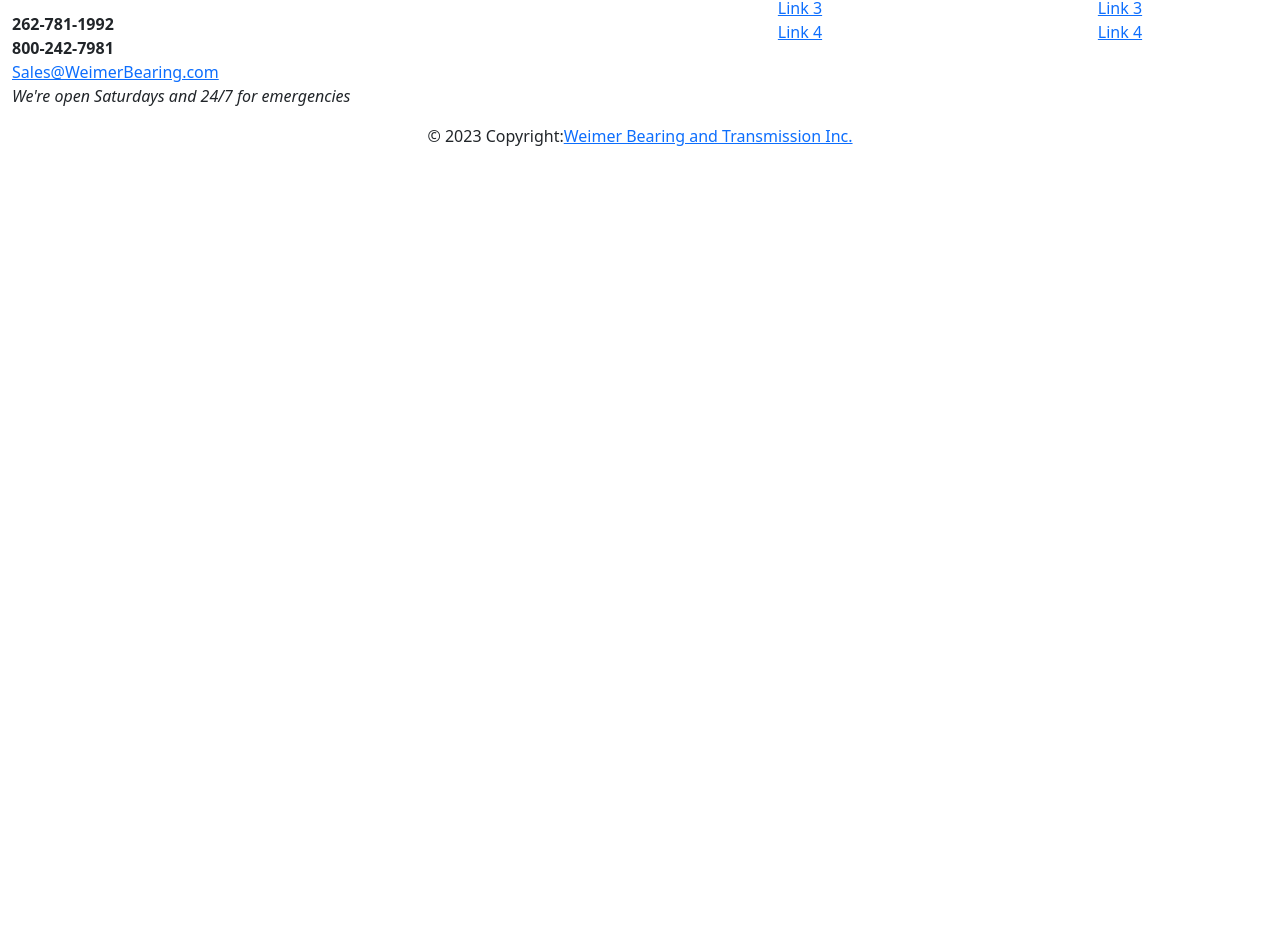
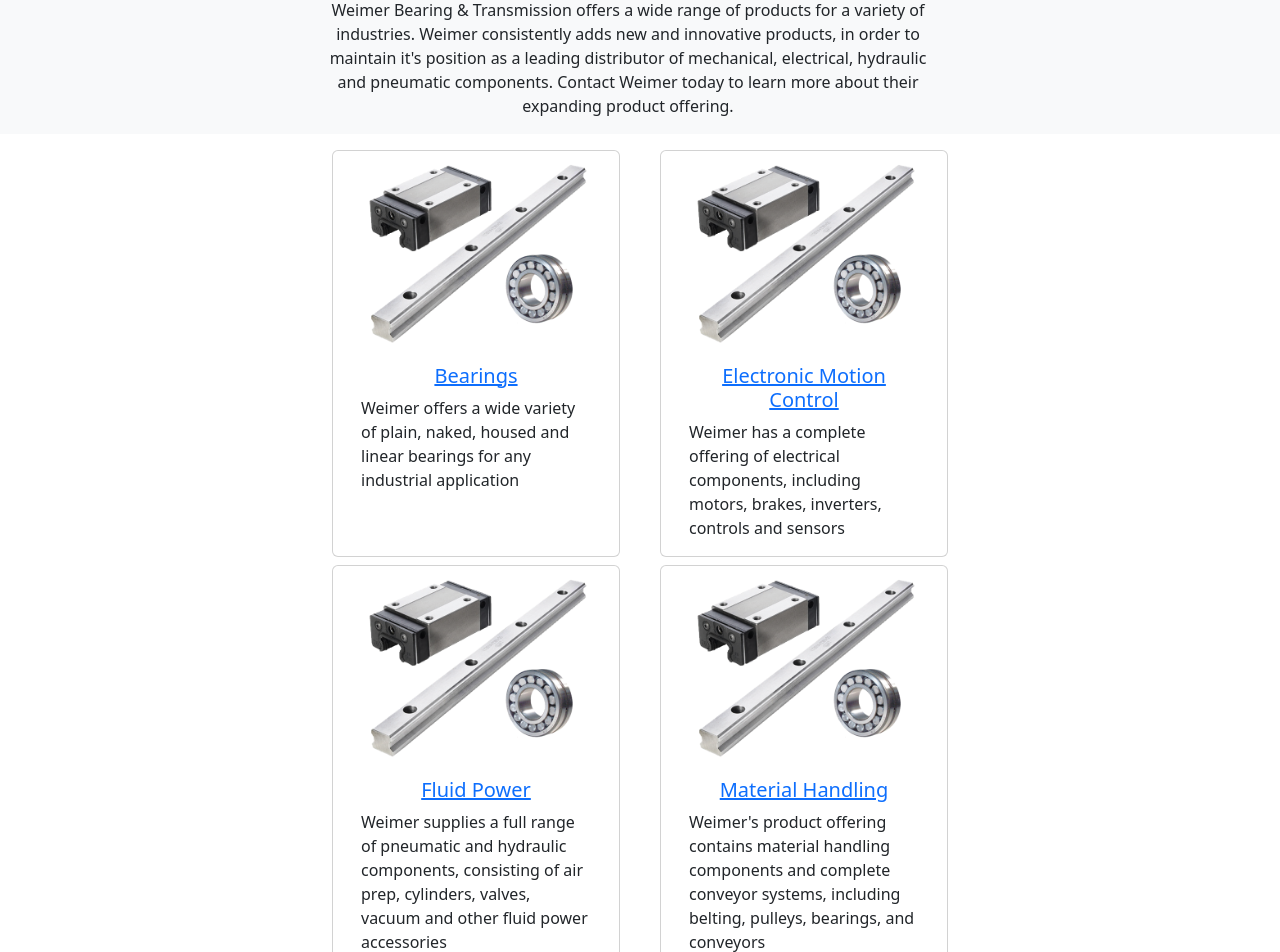
Before and after one commit to jacobjc2/branch-template, a React (Create React App) app: page /products in a window 1280 px wide. Shown: the part 350-1302 px from the top of the page. Before the commit the page ends 800 px from the top, so only its background shows below. Built offline with nearby package versions, Linux system fonts and the light colour scheme.

Commit message:
Added template product page

```diff
--- a/src/components/Footer.js
+++ b/src/components/Footer.js
@@ -6,7 +6,7 @@
         <footer className="page-footer font-small blue pt-4">
             <div className="container-fluid text-center text-md-left">
                 <div className="row">
-                    <div className="col-md-6 mt-md-0 mt-3 pl-4 align text-start">
+                    <div className="col-md-6 mt-md-0 mt-3 align text-start">
                         <span class="fw-bold">WEIMER BEARING AND TRANSMISSION<br/></span>
                         <span>N112 W13131 Mequon Rd.<br/></span>
                         <span>Germantown, WI 53022<br/><br/></span>
--- a/src/pages/HomePage.js
+++ b/src/pages/HomePage.js
@@ -17,28 +17,29 @@
             <Carousel>
                 <Carousel.Item>
                     <img src={slider1} alt="Second slide" />
-                    <Carousel.Caption>
+                    {/* <Carousel.Caption>
                     <h3>First slide label</h3>
                     <p>Nulla vitae elit libero, a pharetra augue mollis interdum.</p>
-                    </Carousel.Caption>
+                    </Carousel.Caption> */}
                 </Carousel.Item>
                 <Carousel.Item>
                     <img src={slider2} alt="Second slide" />
-                    <Carousel.Caption>
+                    {/* <Carousel.Caption>
                     <h3>Second slide label</h3>
                     <p>Lorem ipsum dolor sit amet, consectetur adipiscing elit.</p>
-                    </Carousel.Caption>
+                    </Carousel.Caption> */}
                 </Carousel.Item>
                 <Carousel.Item>
                     <img src={slider3} alt="Second slide" />
-                    <Carousel.Caption>
+                    {/* <Carousel.Caption>
                     <h3>Third slide label</h3>
                     <p>
                         Praesent commodo cursus magna, vel scelerisque nisl consectetur.
                     </p>
-                    </Carousel.Caption>
+                    </Carousel.Caption> */}
                 </Carousel.Item>
             </Carousel>
+
             <Row className="bg-light">
                 <Row className="mt-3 justify-content-center">
                     {/* <h3>Weimer Bearing & Transmission</h3> */}
@@ -50,6 +51,7 @@
                     <Button className="w-25" variant="dark">See our Popular Products</Button>
                 </Row>
             </Row>
+
             <Row className="mt-3 justify-content-center">
                 <Row className="w-75">
                     <Col>
@@ -63,12 +65,13 @@
                         Weimer Bearing & Transmission offers a wide range of products for a variety of industries. Weimer consistently adds new and innovative products, in order to maintain it's position as a leading distributor of mechanical, electrical and pneumatic components. Contact Weimer today to learn more about their expanding product offering.
                         </p>
                         <div>
-                            <hr class="w-25 m-auto border-danger" />
+                            <hr class="m-auto border-danger" style={{ width: 100 }} />
                         </div>
                         <img className="mt-5" src={OPTN}></img>
                     </Col>
                 </Row>
             </Row>
+
             <Row className="mt-3 justify-content-center">
                 <Row className="w-75">
                     <Col>
@@ -79,7 +82,7 @@
                         Weimer Bearing & Transmission offers a variety of customized industrial services and innovative solutions to help save OEM and MRO customers both time and money. These custom tailored industrial services help add value and allow for single sourcing.
                         </p>
                         <div>
-                            <hr class="w-25 m-auto border-danger" />
+                            <hr class="m-auto border-danger" style={{ width: 100 }} />
                         </div>
                     </Col>
                     <Col xs={8}>
@@ -87,6 +90,7 @@
                     </Col>
                 </Row>
             </Row>
+
             <Row className="mt-5 mb-5 justify-content-center">
                 <Row className="w-75">
                     <Col>
@@ -99,7 +103,7 @@
                         <p className="mb-5 text-start">
                         Weimer Bearing services a number of industries, offering world-class motion control products that keep your applications running smoothly. Weimer continuously adds new and innovative products to their offering in order to remain at the forefront of emerging technologies.                        </p>
                         <div>
-                            <hr class="w-25 m-auto border-danger" />
+                            <hr class="m-auto border-danger" style={{ width: 100 }} />
                         </div>
                     </Col>
                     <Col>
@@ -107,6 +111,7 @@
                     </Col>
                 </Row>
             </Row>
+
             <Row className="bg-light">
                 <Row className="mt-5 justify-content-center">
                     <h3>Contact Your Nearest Location</h3>
@@ -114,8 +119,6 @@
                     <Button className="mb-5 w-25" variant="dark">Find Your Location</Button>
                 </Row>
             </Row>
-
-
         </Container>
     );
 }
--- a/src/pages/products/ProductsPage.js
+++ b/src/pages/products/ProductsPage.js
@@ -1,8 +1,59 @@
 import React from "react";
+import { Container, Row, Col } from "react-bootstrap";
+import Card from 'react-bootstrap/Card';
+import BearingsProduct from '../../assets/ProductCategories/BearingsProduct.png';
+
 
 
 export const ProductsPage = () => {
     return (
-        <h2>ProductsPage in Progress</h2>
+        <Container fluid>
+            <Row className="bg-light">
+                <Row className="mt-5 justify-content-center">
+                    <h3>Products</h3>
+                    <p className="w-50">Weimer Bearing & Transmission offers a wide range of products for a variety of industries. Weimer consistently adds new and innovative products, in order to maintain it's position as a leading distributor of mechanical, electrical, hydraulic and pneumatic components. Contact Weimer today to learn more about their expanding product offering.<br/></p>
+                </Row>
+            </Row>
+            <Row className="justify-content-center">
+                <Row className="mt-3 w-50 justify-content-between" >
+                    <Card className="mb-2" style={{ width: '18rem' }}>
+                        <Card.Img variant="top" src={BearingsProduct} />
+                        <Card.Body>
+                            <Card.Title><a href="/">Bearings</a></Card.Title>
+                            <Card.Text className="text-start" >
+                            Weimer offers a wide variety of plain, naked, housed and linear bearings for any industrial application
+                            </Card.Text>
+                        </Card.Body>
+                    </Card>
+                    <Card className="mb-2" style={{ width: '18rem' }}>
+                        <Card.Img variant="top" src={BearingsProduct} />
+                        <Card.Body>
+                            <Card.Title><a href="/">Electronic Motion Control</a></Card.Title>
+                            <Card.Text className="text-start" >
+                            Weimer has a complete offering of electrical components, including motors, brakes, inverters, controls and sensors
+                            </Card.Text>
+                        </Card.Body>
+                    </Card>
+                    <Card className="mb-2" style={{ width: '18rem' }}>
+                        <Card.Img variant="top" src={BearingsProduct} />
+                        <Card.Body>
+                            <Card.Title><a href="/">Fluid Power</a></Card.Title>
+                            <Card.Text className="text-start" >
+                            Weimer supplies a full range of pneumatic and hydraulic components, consisting of air prep, cylinders, valves, vacuum and other fluid power accessories
+                            </Card.Text>
+                        </Card.Body>
+                    </Card>
+                    <Card className="mb-2" style={{ width: '18rem' }}>
+                        <Card.Img variant="top" src={BearingsProduct} />
+                        <Card.Body>
+                            <Card.Title><a href="/">Material Handling</a></Card.Title>
+                            <Card.Text className="text-start" >
+                            Weimer's product offering contains material handling components and complete conveyor systems, including belting, pulleys, bearings, and conveyors
+                            </Card.Text>
+                        </Card.Body>
+                    </Card>
+                </Row>
+            </Row>
+        </Container>
     );
 }
```
Also changed, not shown: src/assets/ProductCategories/BearingsProduct.png (added), src/assets/header_image.png.
